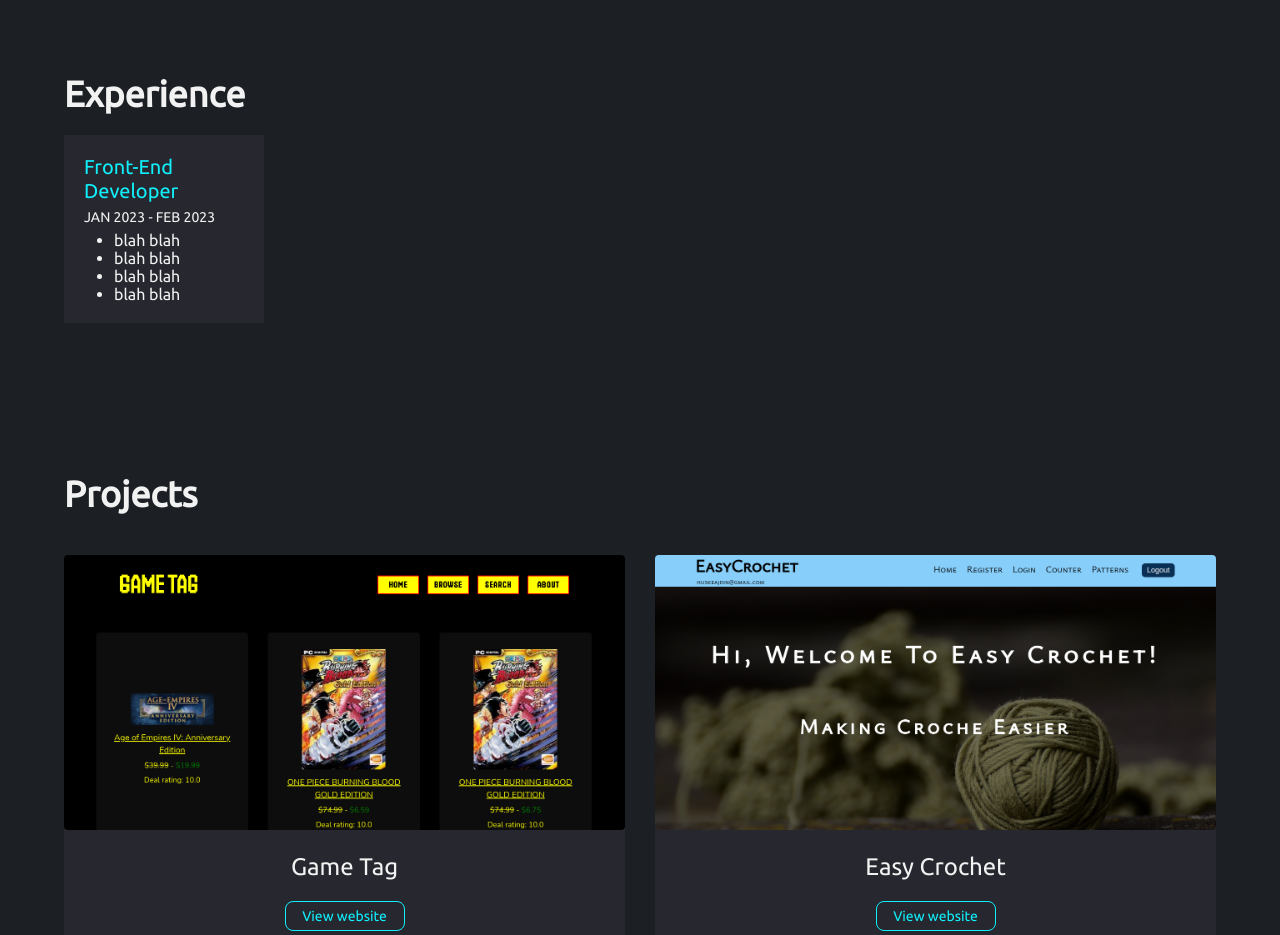
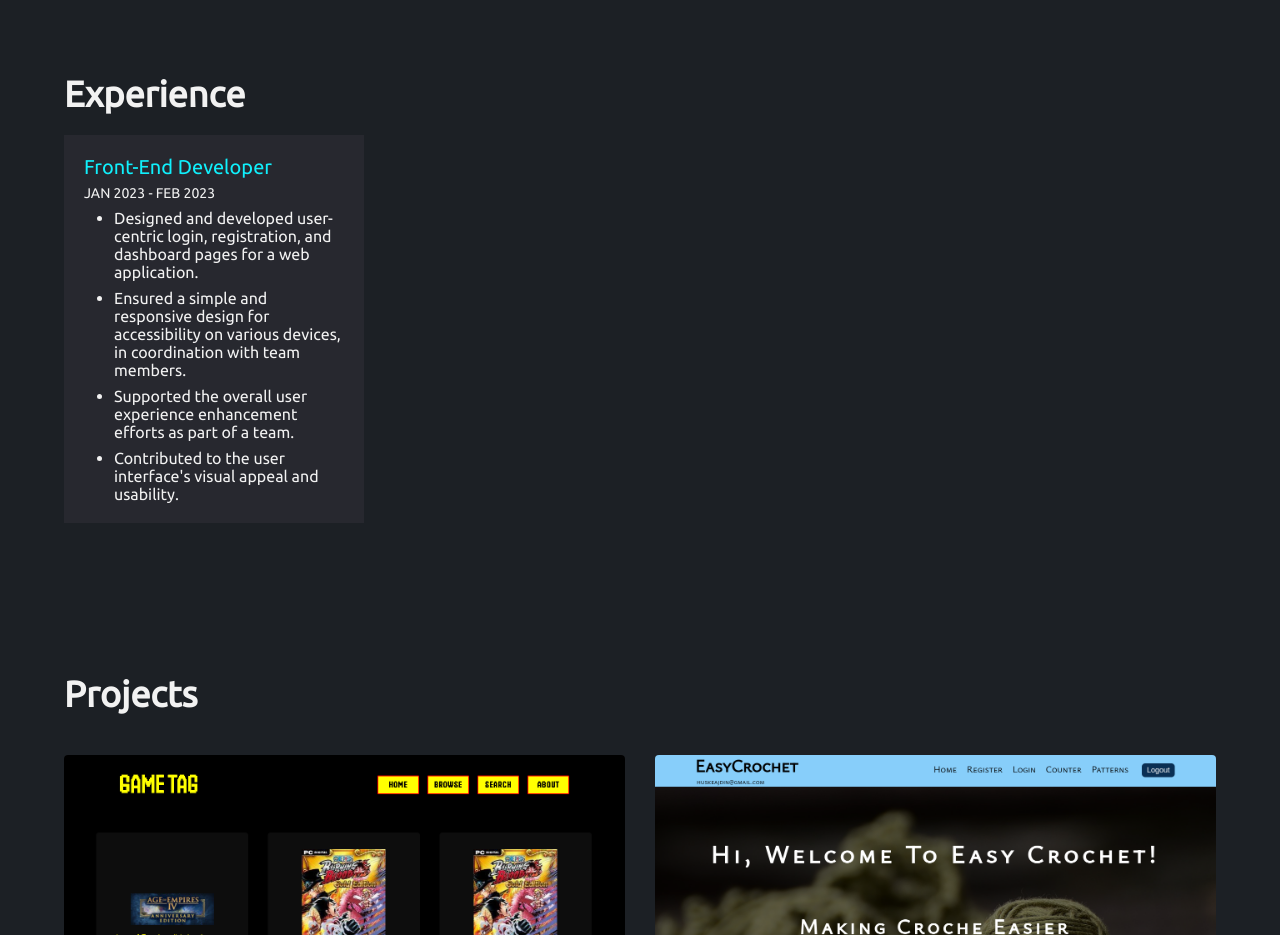
Before and after one commit to ajdinhusetovic/ajdinhusetovic.github.io, a React (Vite) app: page / in a window 1280 px wide. Shown: the part 900-1835 px from the top of the page. Built offline with nearby package versions, Linux system fonts and the light colour scheme.

Commit message:
update experience card

```diff
--- a/src/components/experience/Experience.jsx
+++ b/src/components/experience/Experience.jsx
@@ -12,10 +12,10 @@ export const Experience = () => {
                     <p className='role-title'>Front-End Developer</p>
                     <p className='role-date'>Jan 2023 - Feb 2023</p>
                     <ul>
-                        <li>blah blah</li>
-                        <li>blah blah</li>
-                        <li>blah blah</li>
-                        <li>blah blah</li>
+                        <li>Designed and developed user-centric login, registration, and dashboard pages for a web application.</li>
+                        <li>Ensured a simple and responsive design for accessibility on various devices, in coordination with team members.</li>
+                        <li>Supported the overall user experience enhancement efforts as part of a team.</li>
+                        <li>Contributed to the user interface's visual appeal and usability.</li>
                     </ul>
                 </section>
             </section>
--- a/src/components/experience/experience.scss
+++ b/src/components/experience/experience.scss
@@ -13,10 +13,9 @@
         margin-top: 20px;
 
         .experience-card {
-            width: 60%;
             background-color: config.$lighter-black;
             padding: 20px;
-            max-width: 200px;
+            max-width: 300px;
 
             .role-title {
                 margin-bottom: 6px;
@@ -32,6 +31,10 @@
 
             ul {
                 padding-left: 30px;
+
+                li {
+                    margin-top: 8px;
+                }
             }
         }
     }
```
